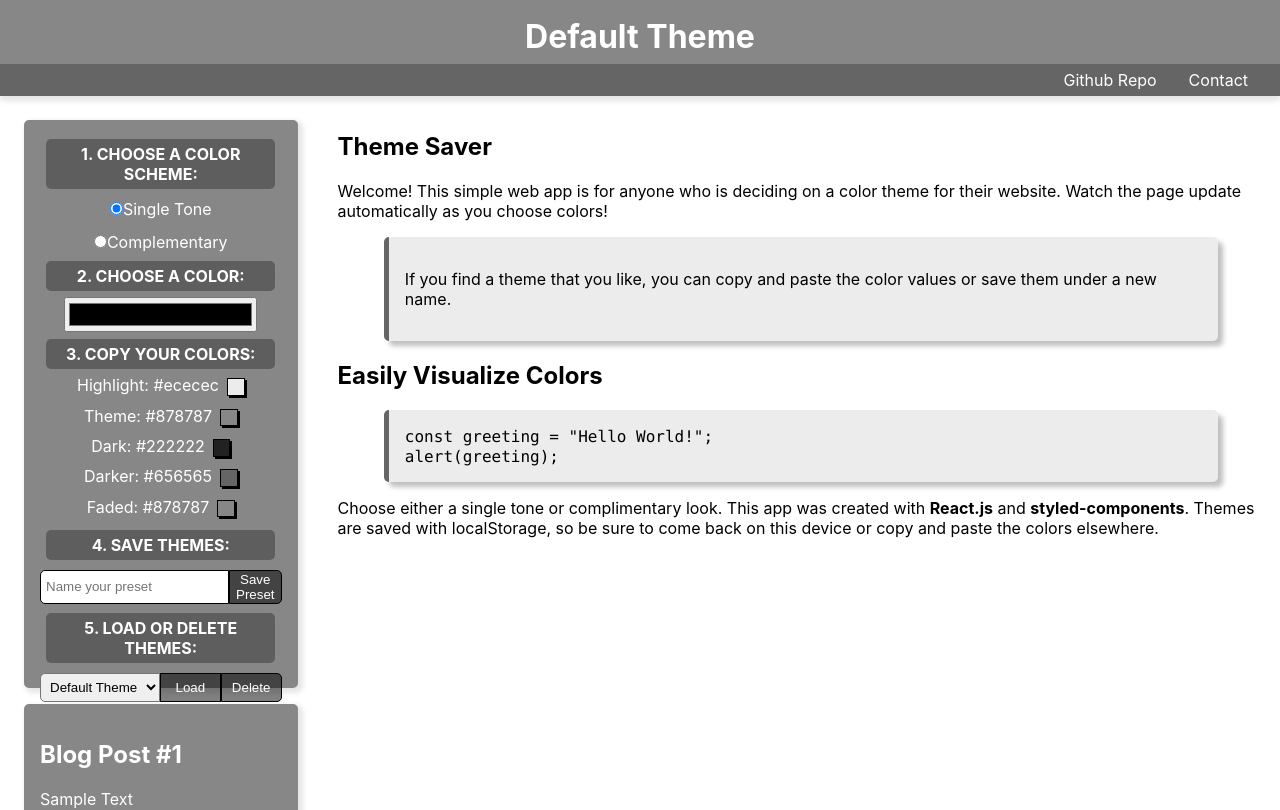
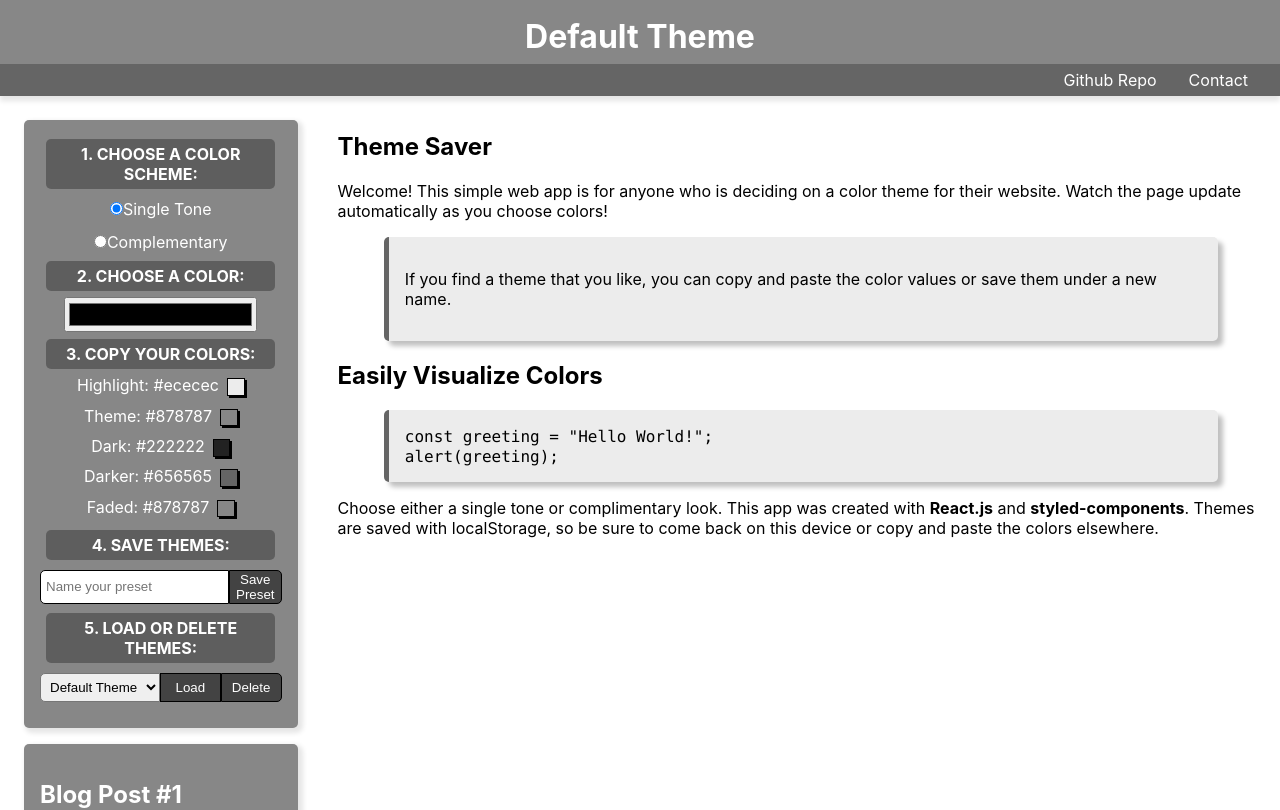
Before and after one commit to johnrdoty92/react-theme-saver, a React (Create React App) app: page / in a window 1280 px wide. Shown: the top 810 px of the page. Built offline with nearby package versions, Linux system fonts and the light colour scheme.

Commit message:
adjusted controller height

```diff
--- a/src/components/StyledComponents.js
+++ b/src/components/StyledComponents.js
@@ -14,7 +14,7 @@ export const MainContainer = styled.div`
   height: 100%;
   display: grid;
   grid-template-columns: 1fr 3fr;
-  grid-template-rows: 4em 2em minmax(30em, 37em) minmax(20em, 25em) 3em;
+  grid-template-rows: 4em 2em minmax(31em, 39.5em) minmax(20em, 25em) 3em;
   grid-template-areas:
     "header header"
     "nav nav"
```
